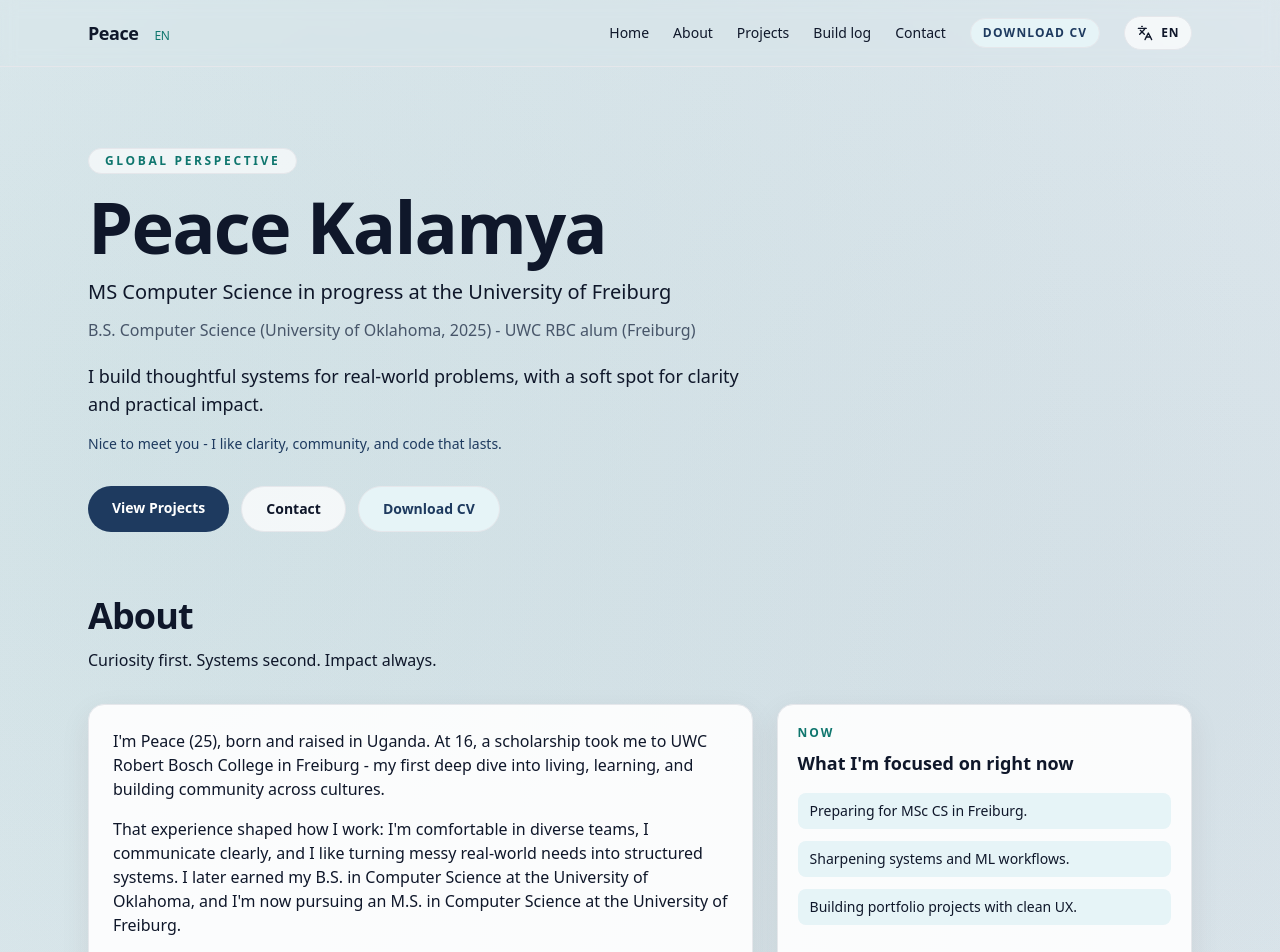
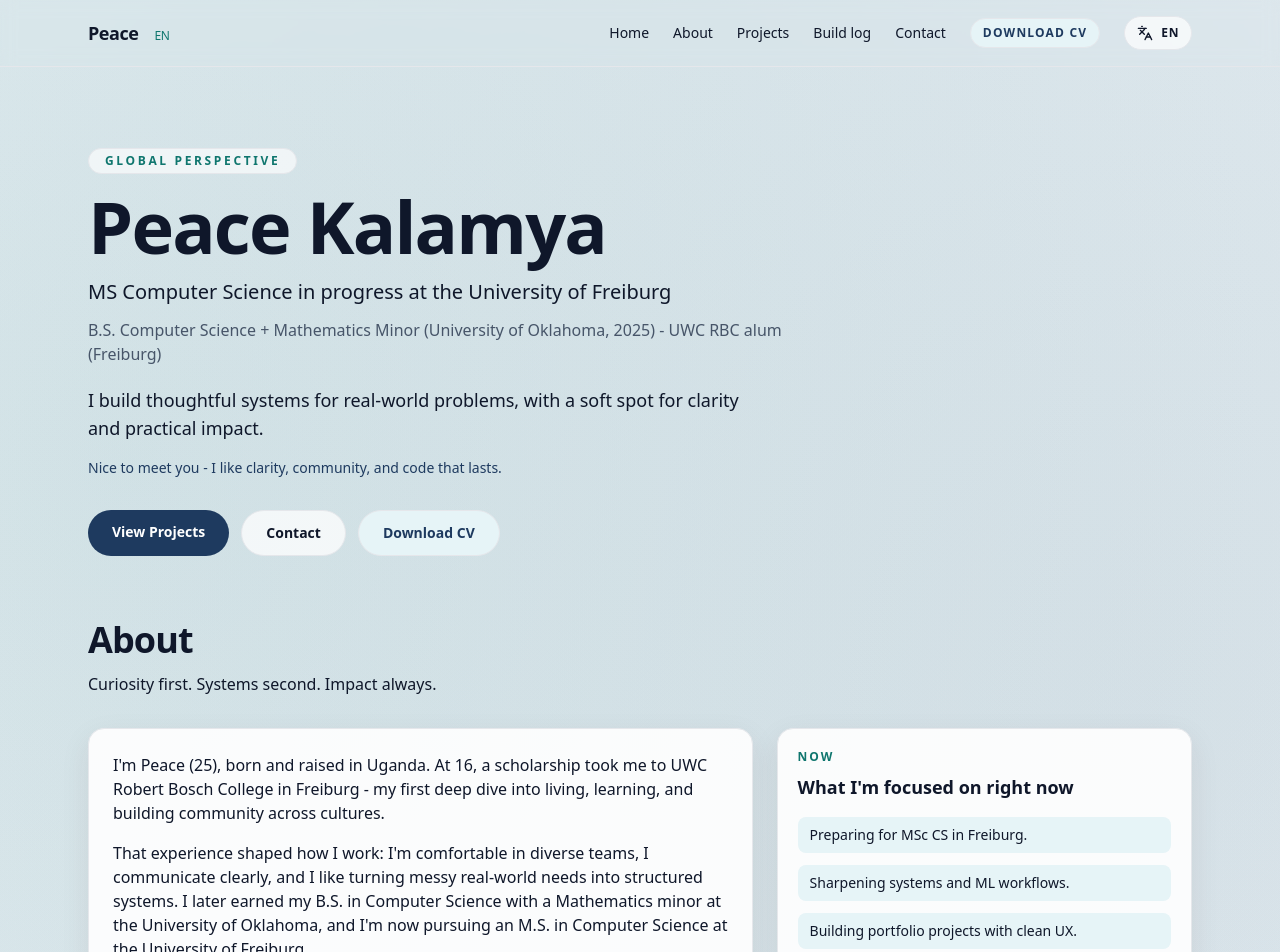
Before and after one commit to Peace-Ka/peace-updated-portfolio, a Next.js app: page /en in a window 1280 px wide. Shown: the top 952 px of the page. Built offline with nearby package versions, Linux system fonts and the light colour scheme.

Commit message:
Add mathematics minor and update build log

```diff
--- a/data/buildLog.ts
+++ b/data/buildLog.ts
@@ -19,6 +19,18 @@ export type BuildLogEntry = {
 };
 
 export const buildLogEntries: BuildLogEntry[] = [
+  {
+    dateISO: "2026-03-04",
+    title: {
+      en: "Math minor added to academic profile",
+      de: "Nebenfach Mathematik im Profil ergänzt"
+    },
+    summary: {
+      en: "Updated hero, About copy, and skills chips to include the Mathematics minor for clearer academic positioning.",
+      de: "Hero, Über-mich-Text und Skill-Chips um das Nebenfach Mathematik ergänzt, für eine klarere akademische Positionierung."
+    },
+    tags: ["About", "Skills", "Academic profile"]
+  },
   {
     dateISO: "2026-03-04",
     title: {
--- a/data/profile.ts
+++ b/data/profile.ts
@@ -24,8 +24,8 @@ type ProfileData = {
 export const profile: ProfileData = {
   name: "Peace Kalamya",
   heroMeta: {
-    en: "B.S. Computer Science (University of Oklahoma, 2025) - UWC RBC alum (Freiburg)",
-    de: "B.Sc. Informatik (University of Oklahoma, 2025) - UWC-RBC-Alumna (Freiburg)"
+    en: "B.S. Computer Science + Mathematics Minor (University of Oklahoma, 2025) - UWC RBC alum (Freiburg)",
+    de: "B.Sc. Informatik + Nebenfach Mathematik (University of Oklahoma, 2025) - UWC-RBC-Alumna (Freiburg)"
   },
   heroMicroline: {
     en: "Nice to meet you - I like clarity, community, and code that lasts.",
@@ -41,8 +41,8 @@ export const profile: ProfileData = {
       de: "Ich bin Peace (25), in Uganda geboren und aufgewachsen. Mit 16 hat mich ein Stipendium ans UWC Robert Bosch College nach Freiburg gebracht - mein Einstieg in Lernen und Zusammenarbeit über Kulturen hinweg."
     },
     {
-      en: "That experience shaped how I work: I'm comfortable in diverse teams, I communicate clearly, and I like turning messy real-world needs into structured systems. I later earned my B.S. in Computer Science at the University of Oklahoma, and I'm now pursuing an M.S. in Computer Science at the University of Freiburg.",
-      de: "Diese Zeit prägt meine Arbeitsweise bis heute: Ich arbeite gerne in diversen Teams, kommuniziere klar und übersetze reale Anforderungen in strukturierte Systeme. Nach meinem B.Sc. in Informatik an der University of Oklahoma studiere ich jetzt M.Sc. Informatik an der Universität Freiburg."
+      en: "That experience shaped how I work: I'm comfortable in diverse teams, I communicate clearly, and I like turning messy real-world needs into structured systems. I later earned my B.S. in Computer Science with a Mathematics minor at the University of Oklahoma, and I'm now pursuing an M.S. in Computer Science at the University of Freiburg.",
+      de: "Diese Zeit prägt meine Arbeitsweise bis heute: Ich arbeite gerne in diversen Teams, kommuniziere klar und übersetze reale Anforderungen in strukturierte Systeme. Nach meinem B.Sc. in Informatik mit Nebenfach Mathematik an der University of Oklahoma studiere ich jetzt M.Sc. Informatik an der Universität Freiburg."
     }
   ],
   aboutStrengths: [
--- a/data/skills.ts
+++ b/data/skills.ts
@@ -6,7 +6,7 @@ export type SkillCategory = {
 export const skillCategories: SkillCategory[] = [
   {
     key: "cs",
-    items: ["C++", "Python", "Java", "Data Structures", "OOP"]
+    items: ["C++", "Python", "Java", "Data Structures", "OOP", "Mathematics Minor"]
   },
   {
     key: "tools",
```
